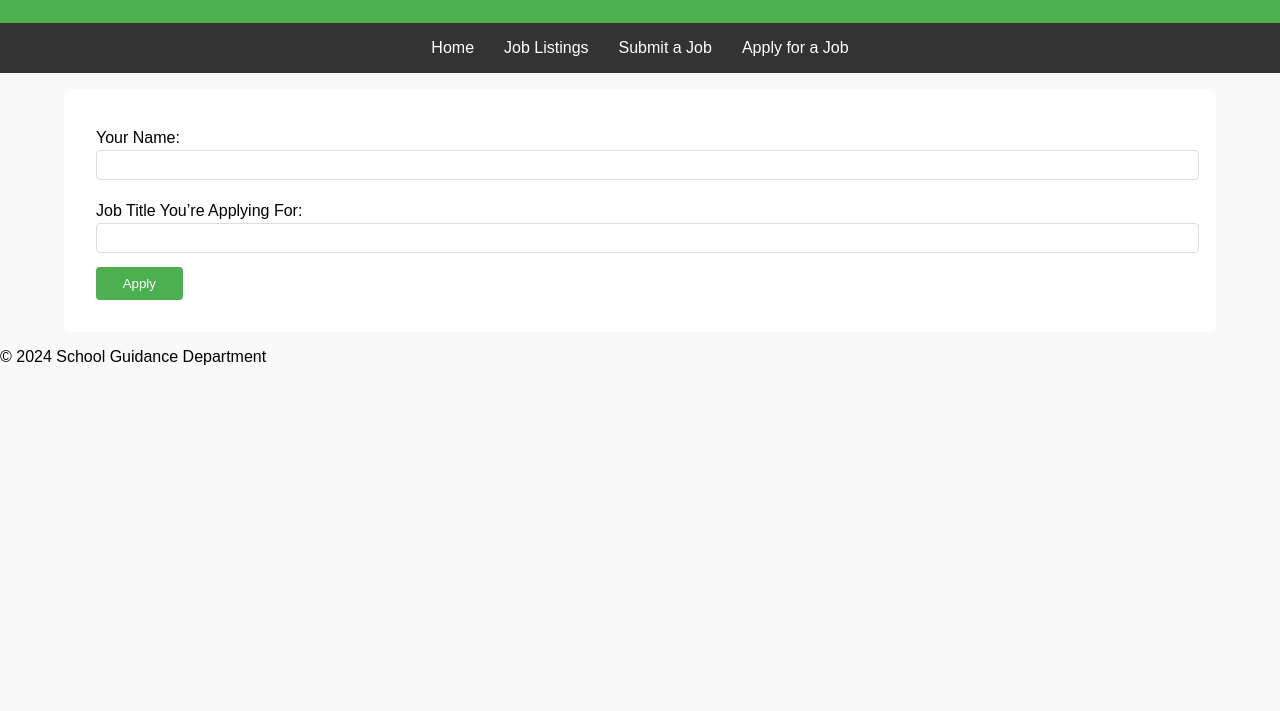
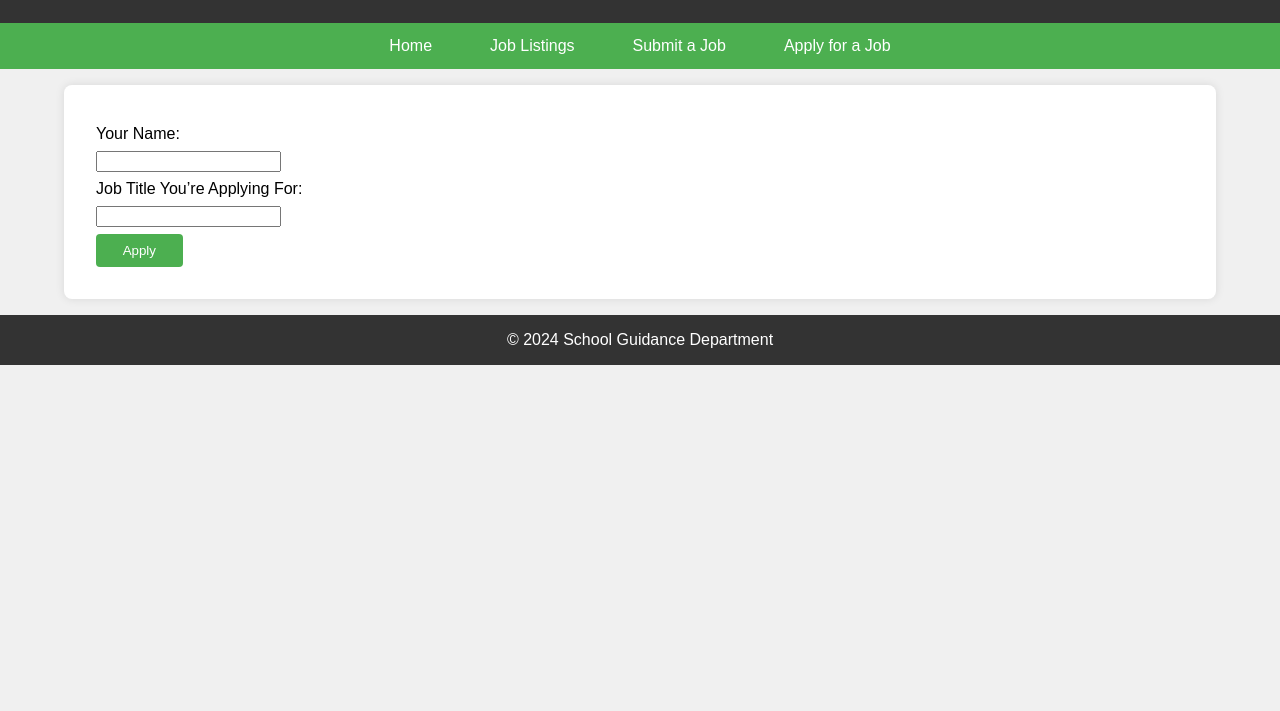
Before and after one commit to dylanamin/FBLA-Website, a plain HTML site: page apply-job.html in a window 1280 px wide. Shown: the part 89-800 px from the top of the page. Drawn offline with Linux system fonts and the light colour scheme.

Commit message:
Update style.css

```diff
--- a/style.css
+++ b/style.css
@@ -1,13 +1,12 @@
 body {
   font-family: Arial, sans-serif;
   margin: 0;
-  padding: 0;
-  background-color: #f9f9f9;
+  background-color: #f0f0f0;
 }
 
-header {
-  background-color: #4CAF50;
-  color: white;
+header, footer {
+  background-color: #333;
+  color: #fff;
   padding: 1em;
   text-align: center;
 }
@@ -15,34 +14,32 @@ header {
 nav {
   display: flex;
   justify-content: center;
-  padding: 1em;
-  background-color: #333;
+  background-color: #4CAF50;
 }
 
 nav a {
   color: white;
   margin: 0 15px;
+  padding: 14px;
   text-decoration: none;
 }
 
+nav a:hover {
+  background-color: #3e8e41;
+  border-radius: 5px;
+}
+
 section {
+  background-color: #fff;
   padding: 2em;
   margin: 1em 5%;
-  background-color: white;
   border-radius: 8px;
+  box-shadow: 0 0 10px rgba(0, 0, 0, 0.1);
 }
 
-label {
+form label, form input, form textarea {
   display: block;
-  margin: 0.5em 0 0.2em;
-}
-
-input, textarea {
-  width: 100%;
-  padding: 0.5em;
-  margin-bottom: 1em;
-  border: 1px solid #ddd;
-  border-radius: 4px;
+  margin: 0.5em 0;
 }
 
 button {
@@ -53,3 +50,7 @@ button {
   border-radius: 4px;
   cursor: pointer;
 }
+
+footer p {
+  margin: 0;
+}
```
